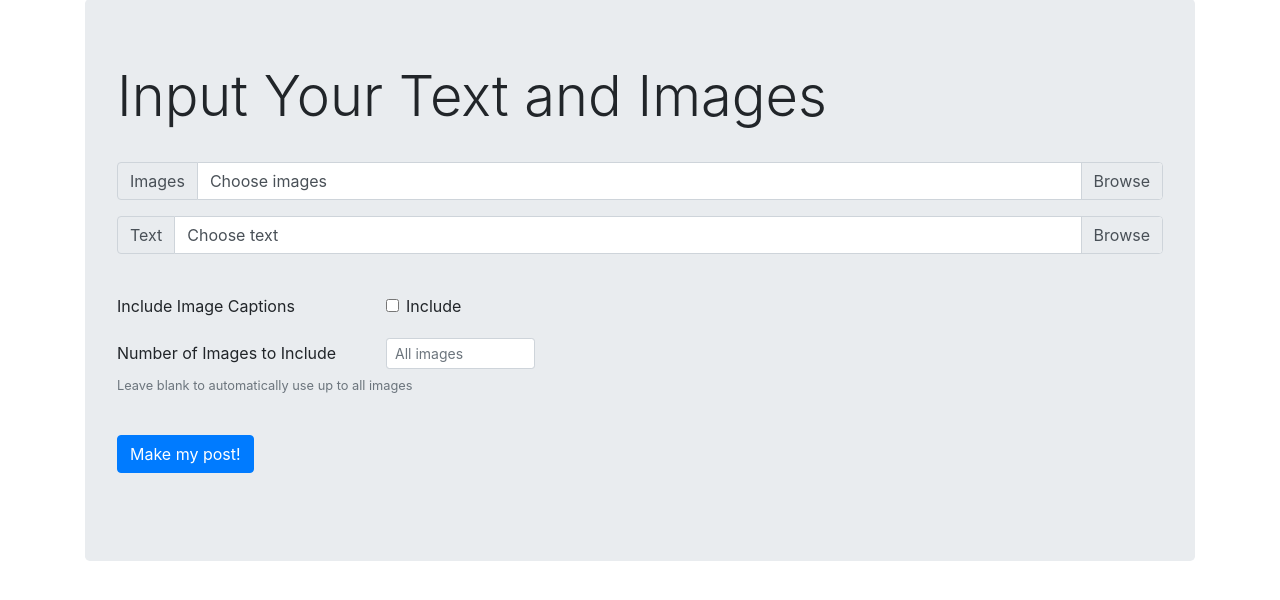
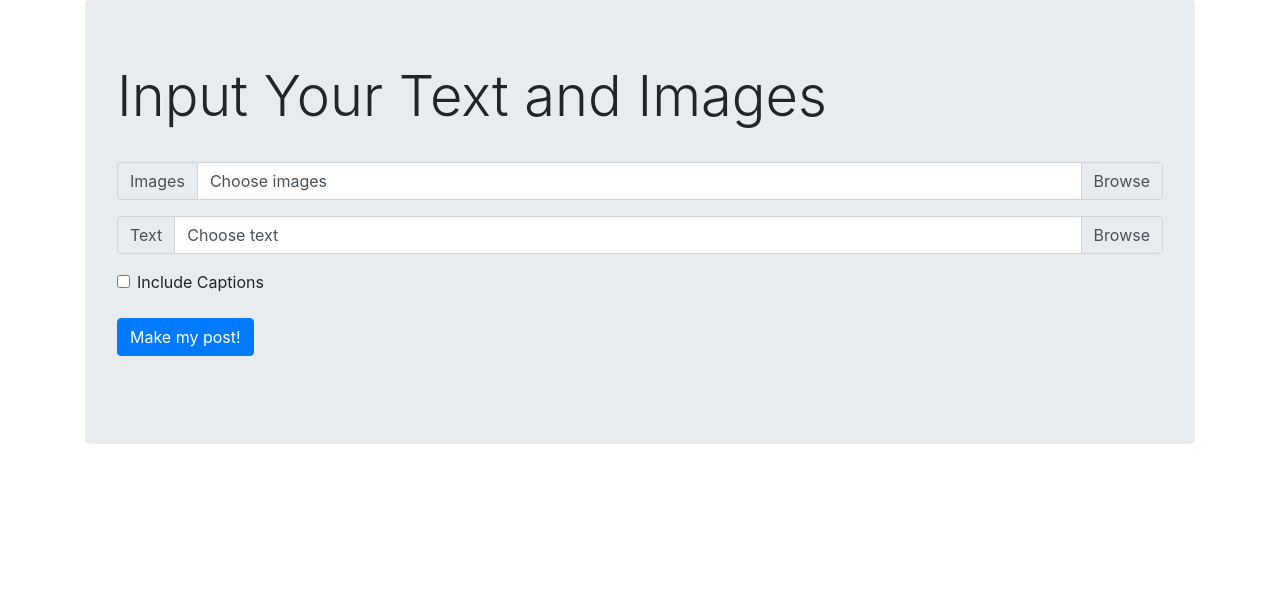
Before and after one commit to chengwill97/Story-and-Image-Alignment, a Python web app: template app/templates/homepage.html in a window 1280 px wide. Shown: the part 71-671 px from the top of the page. Run offline with Jinja, Linux system fonts and the light colour scheme; the template is opened without the code that fills it, so the values that code supplies are empty; some libraries are stand-ins or nearby versions.

Commit message:
Revert "Allow users to choose number of images to use"

```diff
--- a/app/static/js/files.js
+++ b/app/static/js/files.js
@@ -7,10 +7,6 @@ $(function() {
             $('.imageNameScroll').show();
         }
 
-        // Change value of num images
-        $('input[name=include_num_images]').val(this.files.length.toString());
-
-        // Resets names
         $('#imageNames').html('');
 
         $('#imageNames').append('<li class="list-group-item active d-flex justify-content-between align-items-center"> Images Uploaded <span class="badge badge-secondary badge-pill">'
--- a/app/templates/homepage.html
+++ b/app/templates/homepage.html
@@ -41,31 +41,10 @@
             </ul>
         </div>
 
-        <br>
-
         <!-- Check box to include quotes -->
-        <div class="form-group row">
-            <div class="col-sm-3">Include Image Captions</div>
-            <div class="col-sm-9">
-                <div class="form-check">
-                    <input class="form-check-input" type="checkbox" id="include_quotes" name="include_quotes">
-                    <label class="form-check-label" for="include_quotes">
-                        Include
-                    </label>
-                </div>
-            </div>
-        </div>
-
-        <!-- Check box to indicate number of images to use -->
-        <div class="form-group row align-items-center">
-            <label for="include_num_images" class="col-sm-3 col-form-label">Number of Images to Include</label>
-            <div class="col-sm-2">
-                <input class="form-control form-control-sm" type="number" value="" min="0" max="9001" step="1"
-                    placeholder="All images" id="include_num_images" name="include_num_images">
-            </div>
-            <div class="col-sm-12">
-                <small id="numberImages" class="form-text text-muted">Leave blank to automatically use up to all images</small>
-            </div>
+        <div class="form-check">
+            <input type="checkbox" class="form-check-input" id="include_quotes" name="include_quotes">
+            <label class="form-check-label" for="include_quotes">Include Captions</label>
         </div>
 
         <br>
```
Also changed, not shown: app/routes.py (+0 -11 lines).
